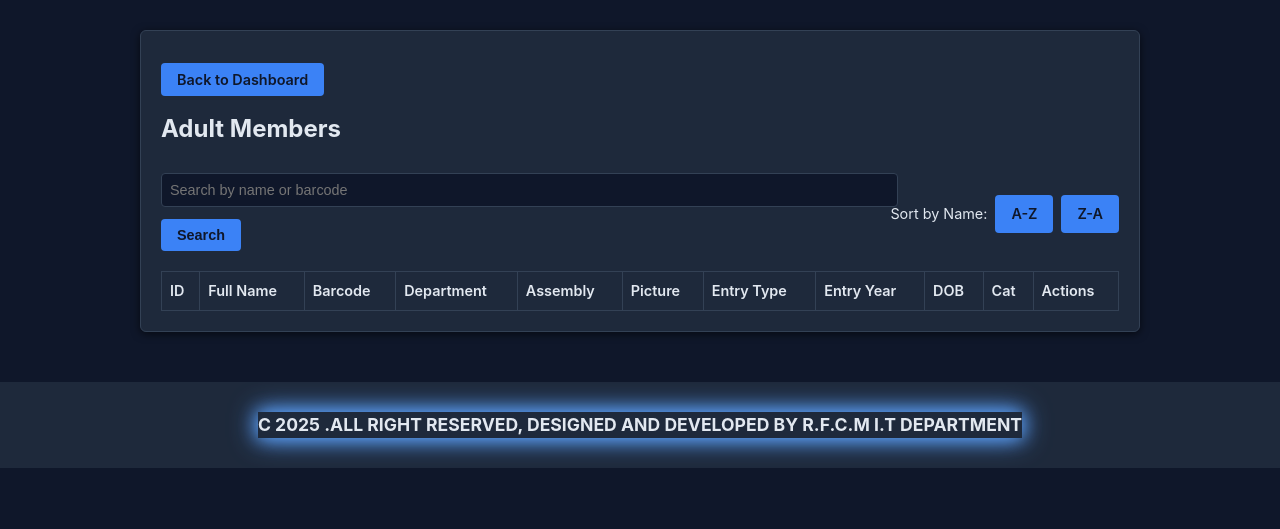
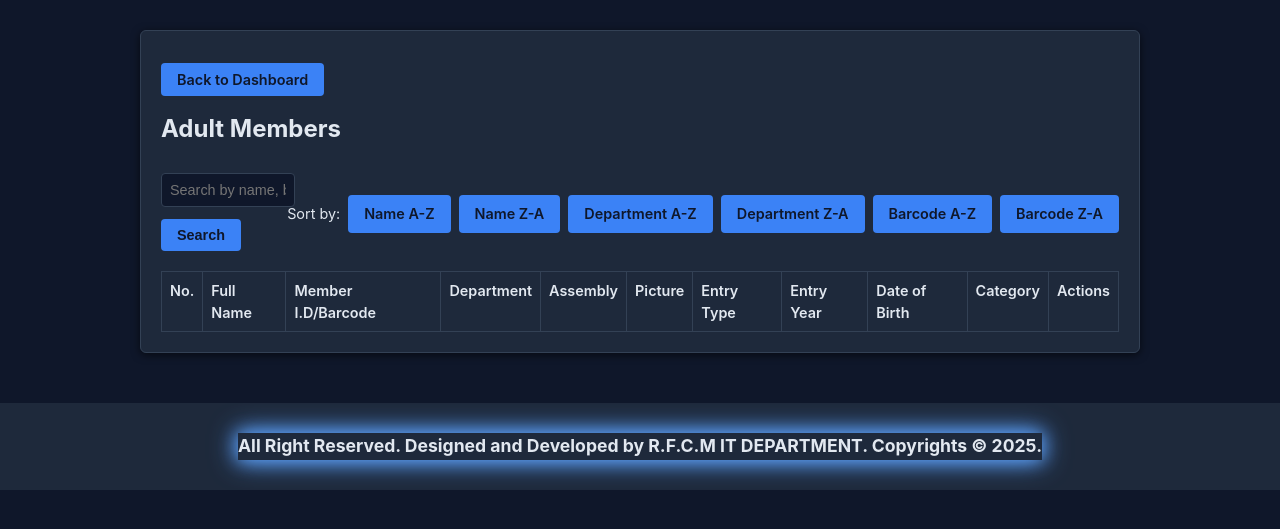
Before and after one commit to aboygold/church_app, a Flask app: page /members/ADULT in a window 1280 px wide. Shown: the part 159-688 px from the top of the page. Run offline with Flask 3, Linux system fonts and the light colour scheme; the visitor is signed in with stand-in values (Sample User, id 1); lists and menus that the app fills with data are empty.

Commit message:
Update adult, youth, children templates; update app.py and CSS

```diff
--- a/app.py
+++ b/app.py
@@ -9,12 +9,13 @@ from werkzeug.utils import secure_filename
 from flask_login import LoginManager, login_user, login_required, logout_user, current_user, UserMixin
 from dotenv import load_dotenv
 
-# Load environment variables from .env (for local testing)
+# Load environment variables from .env
 load_dotenv()
 
 app = Flask(__name__)
 
-# Determine which database URL to use based on USE_INTERNAL_DB
+# Use internal connection string on Render and external locally.
+# For local testing, set USE_INTERNAL_DB to false in .env.
 if os.environ.get("USE_INTERNAL_DB", "false").lower() == "true":
     app.config['SQLALCHEMY_DATABASE_URI'] = os.environ.get('INTERNAL_DATABASE_URL')
 else:
@@ -24,7 +25,7 @@ app.config['SECRET_KEY'] = os.environ.get('SECRET_KEY', 'default-secret-key')
 app.config['SQLALCHEMY_TRACK_MODIFICATIONS'] = False
 app.config['CHURCH_DATABASE'] = os.environ.get('church_database', 'default_value')
 
-# Configure upload folders (Note: Files on free hosting may be ephemeral)
+# Configure upload folders (note: data stored in these folders may be ephemeral on free hosting)
 app.config['MEMBER_UPLOAD_FOLDER'] = os.path.join('static', 'uploads', 'members')
 app.config['DOCUMENT_UPLOAD_FOLDER'] = os.path.join('static', 'uploads', 'documents')
 os.makedirs(app.config['MEMBER_UPLOAD_FOLDER'], exist_ok=True)
@@ -142,7 +143,13 @@ def logout():
 @app.route('/dashboard')
 @login_required
 def dashboard():
-    return render_template('dashboard.html')
+    adult_count = Member.query.filter_by(category='ADULT').count()
+    youth_count = Member.query.filter_by(category='YOUTH').count()
+    children_count = Member.query.filter_by(category='CHILDREN').count()
+    return render_template('dashboard.html',
+                           adult_count=adult_count,
+                           youth_count=youth_count,
+                           children_count=children_count)
 
 # ----------------------
 # Member Management Routes
--- a/templates/adult_members.html
+++ b/templates/adult_members.html
@@ -4,61 +4,62 @@
 <div class="subpage">
   <p><a class="btn" href="{{ url_for('dashboard') }}">Back to Dashboard</a></p>
   <h2>Adult Members</h2>
-
   <div class="search-sort">
     <form method="GET" class="search-form">
-      <input type="text" name="search" placeholder="Search by name or barcode" value="{{ request.args.get('search', '') }}">
+      <input type="text" name="search" placeholder="Search by name, barcode or department" value="{{ request.args.get('search', '') }}">
       <button type="submit" class="btn">Search</button>
     </form>
     <div class="sort-options">
-      <span>Sort by Name:</span>
-      <a href="{{ url_for(request.endpoint, category='ADULT', sort='asc', search=request.args.get('search')) }}" class="btn sort-btn">A-Z</a>
-      <a href="{{ url_for(request.endpoint, category='ADULT', sort='desc', search=request.args.get('search')) }}" class="btn sort-btn">Z-A</a>
+      <span>Sort by:</span>
+      <a href="{{ url_for(request.endpoint, category='ADULT', sort='name_asc', search=request.args.get('search')) }}" class="btn sort-btn">Name A-Z</a>
+      <a href="{{ url_for(request.endpoint, category='ADULT', sort='name_desc', search=request.args.get('search')) }}" class="btn sort-btn">Name Z-A</a>
+      <a href="{{ url_for(request.endpoint, category='ADULT', sort='dept_asc', search=request.args.get('search')) }}" class="btn sort-btn">Department A-Z</a>
+      <a href="{{ url_for(request.endpoint, category='ADULT', sort='dept_desc', search=request.args.get('search')) }}" class="btn sort-btn">Department Z-A</a>
+      <a href="{{ url_for(request.endpoint, category='ADULT', sort='barcode_asc', search=request.args.get('search')) }}" class="btn sort-btn">Barcode A-Z</a>
+      <a href="{{ url_for(request.endpoint, category='ADULT', sort='barcode_desc', search=request.args.get('search')) }}" class="btn sort-btn">Barcode Z-A</a>
     </div>
   </div>
-
-  <div class="table-container">
   <table class="member-table">
     <thead>
       <tr>
-          <th class="col-id">ID</th>
-          <th class="col-name">Full Name</th>
-          <th class="col-barcode">Barcode</th>
-          <th class="col-dept">Department</th>
-          <th class="col-assembly">Assembly</th>
-          <th class="col-picture">Picture</th>
-          <th class="col-entry-type">Entry Type</th>
-          <th class="col-entry-year">Entry Year</th>
-          <th class="col-dob">DOB</th>
-          <th class="col-category">Cat</th>
-          <th class="col-actions">Actions</th>
+        <th>No.</th>
+        <th>Full Name</th>
+        <th>Member I.D/Barcode</th>
+        <th>Department</th>
+        <th>Assembly</th>
+        <th>Picture</th>
+        <th>Entry Type</th>
+        <th>Entry Year</th>
+        <th>Date of Birth</th>
+        <th>Category</th>
+        <th>Actions</th>
       </tr>
     </thead>
     <tbody>
       {% for member in members %}
       <tr>
-          <td class="col-id">{{ member.id }}</td>
-          <td class="col-name">{{ member.full_name }}</td>
-          <td class="col-barcode">{{ member.barcode }}</td>
-          <td class="col-dept">{{ member.department }}</td>
-          <td class="col-assembly">{{ member.assembly if member.assembly else '-' }}</td>
-          <td class="col-picture">
+        <td>{{ loop.index }}</td>
+        <td>{{ member.full_name }}</td>
+        <td>{{ member.barcode }}</td>
+        <td>{{ member.department }}</td>
+        <td>{{ member.assembly if member.assembly else '-' }}</td>
+        <td>
           {% if member.picture %}
             <img src="{{ url_for('uploaded_member', filename=member.picture) }}" alt="{{ member.full_name }}" class="profile-photo">
           {% else %}
             No Picture
           {% endif %}
         </td>
-          <td class="col-entry-type">{{ member.entry_type if member.entry_type else '-' }}</td>
-          <td class="col-entry-year">{{ member.entry_year if member.entry_year else '-' }}</td>
-          <td class="col-dob">
+        <td>{{ member.entry_type if member.entry_type else '-' }}</td>
+        <td>{{ member.entry_year if member.entry_year else '-' }}</td>
+        <td>
           {% if member.date_of_birth %}
             {{ member.date_of_birth.strftime('%Y-%m-%d') }}
           {% else %}
             -
           {% endif %}
         </td>
-          <td class="col-category">{{ member.category }}</td>
+        <td>{{ member.category }}</td>
         <td class="col-actions">
           <a href="{{ url_for('member_details', member_id=member.id) }}" class="btn action-btn">View</a>
           <a href="{{ url_for('edit_member', member_id=member.id) }}" class="btn action-btn">Edit</a>
@@ -71,5 +72,4 @@
     </tbody>
   </table>
 </div>
-</div>
 {% endblock %}
--- a/templates/base.html
+++ b/templates/base.html
@@ -40,7 +40,11 @@
   </div>
   <footer>
     <div class="footer-text">
-      <p>C 2025 .ALL RIGHT RESERVED, DESIGNED AND DEVELOPED BY R.F.C.M I.T DEPARTMENT</p>
+      <p>All Right Reserved.
+
+        Designed and Developed by R.F.C.M IT DEPARTMENT.
+
+        Copyrights © 2025.</p>
     </div>
   </footer>
 </body>
```
Also changed, not shown: static/css/style.css (+17 -18 lines). Lines whose indentation alone changed are shown as unchanged.
